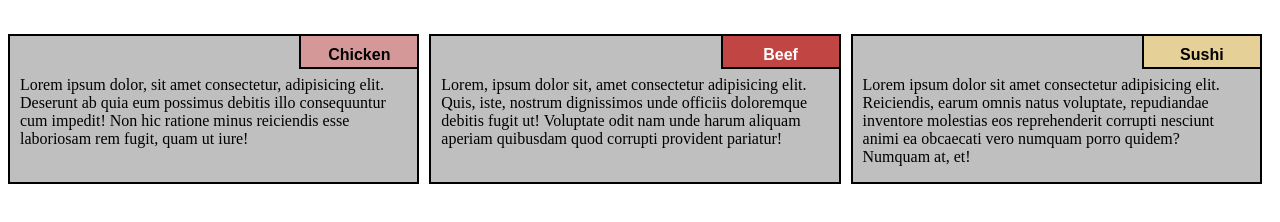
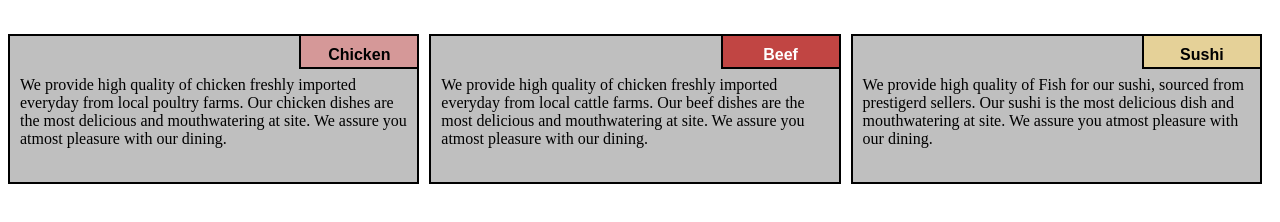
Before and after one commit to anweshr/anweshr.github.io, a plain HTML site: page module 2/index.html in a window 1280 px wide. Shown: the part 48-270 px from the top of the page. Drawn offline with Linux system fonts and the light colour scheme.

Commit message:
Update index.html

```diff
--- a/module 2/index.html
+++ b/module 2/index.html
@@ -12,20 +12,20 @@
 	<div class="row">
 	<h1>Our Menu</h1>
   <div class="col-lg-4 col-md-6 col-sm-12" id="container">
-    <p>Lorem ipsum dolor, sit amet consectetur, adipisicing elit. Deserunt ab quia eum possimus debitis illo consequuntur cum impedit! Non hic ratione minus reiciendis esse laboriosam rem fugit, quam ut iure!</p>
+    <p>We provide high quality of chicken freshly imported everyday from local poultry farms. Our chicken dishes are the most delicious and mouthwatering at site. We assure you atmost pleasure with our dining.</p>
   	<p id="p1">Chicken</p>
 
   	</div>
 
 
 
-  <div class="col-lg-4 col-md-6 col-sm-12" id="container"><p>Lorem, ipsum dolor sit, amet consectetur adipisicing elit. Quis, iste, nostrum dignissimos unde officiis doloremque debitis fugit ut! Voluptate odit nam unde harum aliquam aperiam quibusdam quod corrupti provident pariatur!</p>
+  <div class="col-lg-4 col-md-6 col-sm-12" id="container"><p>We provide high quality of chicken freshly imported everyday from local cattle farms. Our beef dishes are the most delicious and mouthwatering at site. We assure you atmost pleasure with our dining.</p>
 
   	<p id="p2">Beef</p>
 
   </div>
 
-  <div class="col-lg-4 col-md-12 col-sm-12" id="container"><p>Lorem ipsum dolor sit amet consectetur adipisicing elit. Reiciendis, earum omnis natus voluptate, repudiandae inventore molestias eos reprehenderit corrupti nesciunt animi ea obcaecati vero numquam porro quidem? Numquam at, et!</p>
+  <div class="col-lg-4 col-md-12 col-sm-12" id="container"><p>We provide high quality of Fish for our sushi, sourced from prestigerd sellers. Our sushi is the most delicious dish and mouthwatering at site. We assure you atmost pleasure with our dining.</p>
 
   	<p  id="p3">Sushi</p>
 
```
